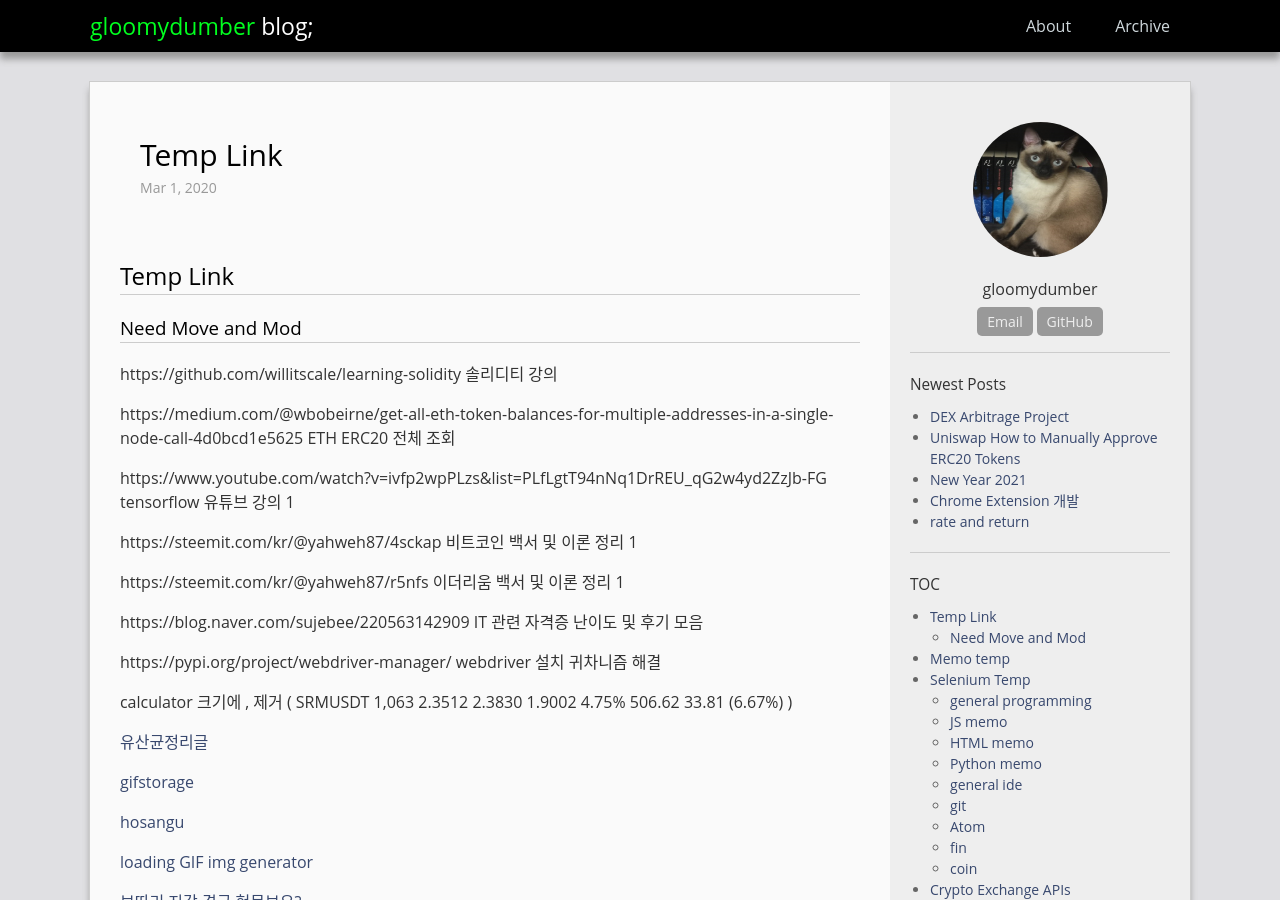
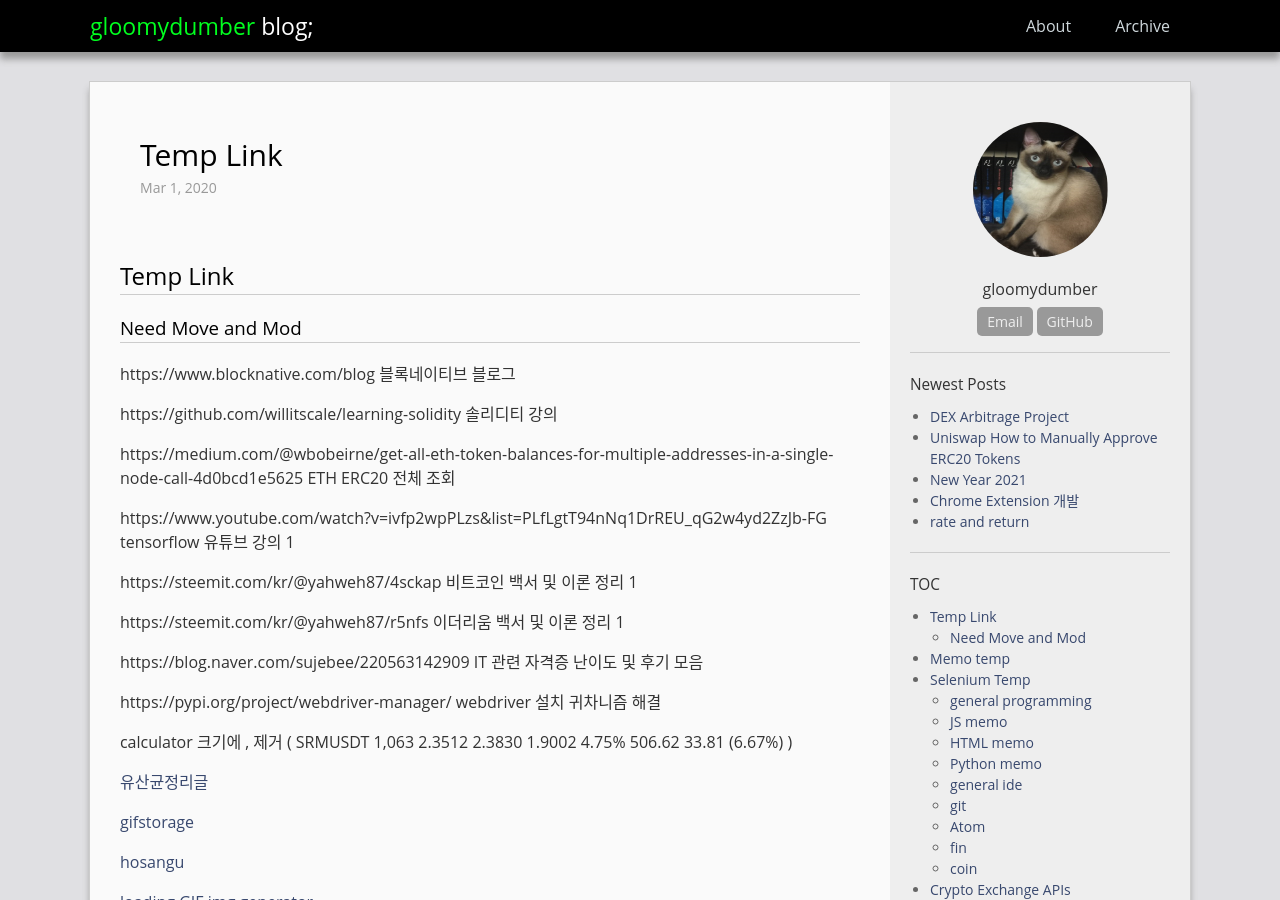
Before and after one commit to gloomydumber/copy, a Jekyll site: the page built from _posts/2020-03-01-TempLink.md, in a window 1280 px wide and 900 px high. Built offline with Jekyll 4.4.1, drawn with Linux system fonts in a browser that asks for light colours; comment, search, counter and statistics services are not loaded.

Commit message:
PostModded

```diff
--- a/_posts/2020-03-01-TempLink.md
+++ b/_posts/2020-03-01-TempLink.md
@@ -11,6 +11,8 @@ use_math: true
 ## Temp Link
 
 ### Need Move and Mod
+
+https://www.blocknative.com/blog 블록네이티브 블로그
 
 https://github.com/willitscale/learning-solidity 솔리디티 강의
 
```
